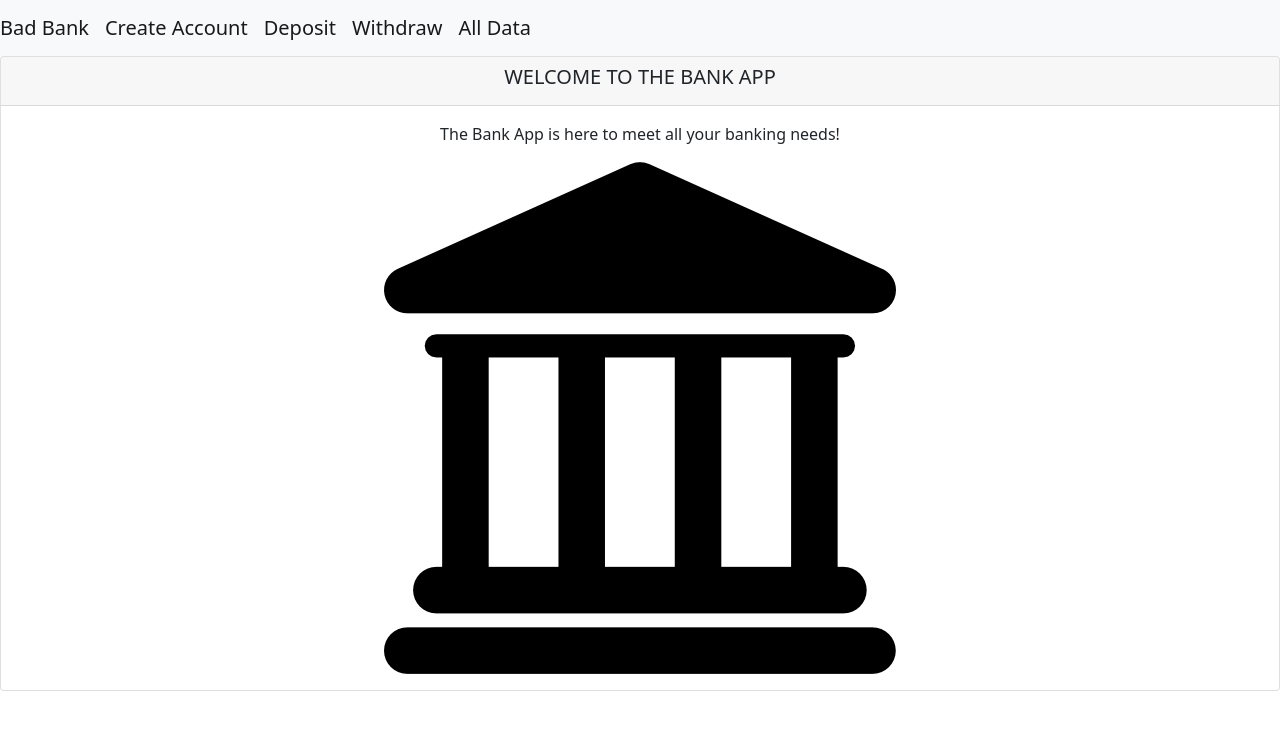
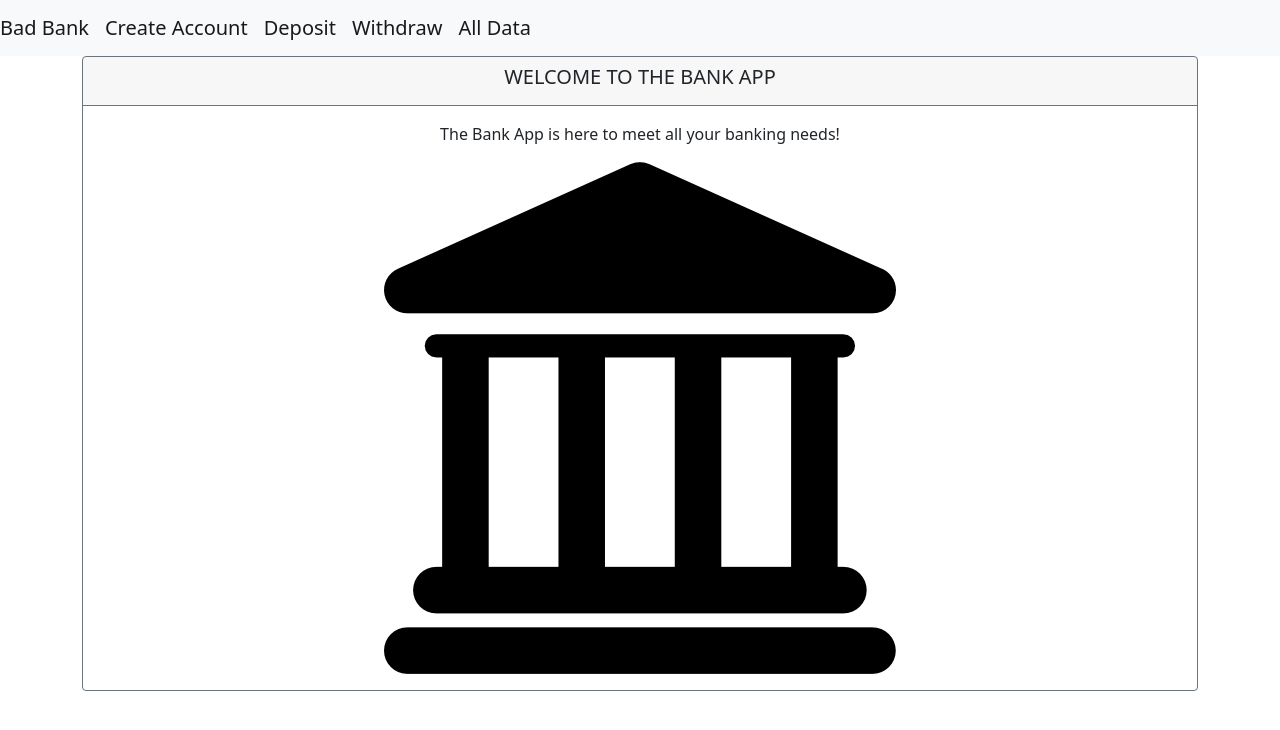
Before and after one commit to alexandrabaturina/mit-banking-app, a React (Create React App) app: page / in a window 1280 px wide. Shown: the top 730 px of the page. Built offline with nearby package versions, Linux system fonts and the light colour scheme.

Commit message:
feat: style cards

```diff
--- a/src/components/CreateAccount.js
+++ b/src/components/CreateAccount.js
@@ -10,7 +10,7 @@ const validationSchema = Yup.object({
     password: Yup.string()
         .min(8, 'Your password is too short!')
         .required('*Password is required')
-});
+})
 
 const CreateAccount = ({ users, addUser }) => {
 
@@ -18,8 +18,8 @@ const CreateAccount = ({ users, addUser }) => {
 
     return (
         <Container>
-            <div className="card text-center">
-                <div className="card-header">
+            <div className="card text-center border-secondary">
+                <div className="card-header border-secondary">
                     <h5 className="card-title">CREATE ACCOUNT</h5>
                 </div>
                 <div className="card-body">
@@ -67,7 +67,7 @@ const CreateAccount = ({ users, addUser }) => {
                                     className={formik.errors.password ? "error-highlight" : null} />
                                 {formik.errors.password ?
                                     <div className="validation-error">{formik.errors.password}</div> : null}
-                                {!formik.values.name || !formik.values.email || !formik.values.password || formik.errors.password ?
+                                {!formik.values.name || !formik.values.email || !formik.values.password ?
                                     <Button type="submit" disabled>{btnText}</Button> :
                                     <Button type="submit">{btnText}</Button>}
                             </Form>
--- a/src/components/Deposit.js
+++ b/src/components/Deposit.js
@@ -12,15 +12,15 @@ const Deposit = ({ balance, addDeposit }) => {
 
     return (
         <Container>
-            <div className="card text-center">
-                <div className="card-header">
+            <div className="card text-center border-secondary">
+                <div className="card-header border-secondary">
                     <h5 className="card-title">DEPOSIT</h5>
                 </div>
                 <div className="card-body">
                     <div className="balance">
                         BALANCE: ${balance}
                     </div>
-                </div>
+
                     <Formik
                         initialValues={{
                             deposit: ''
@@ -49,6 +49,7 @@ const Deposit = ({ balance, addDeposit }) => {
                         )}
                     </Formik>
                 </div>
+            </div>
         </Container>
     )
 }
--- a/src/components/Home.js
+++ b/src/components/Home.js
@@ -1,14 +1,18 @@
+import { Container } from 'react-bootstrap'
+
 const Home = () => {
     return (
-        <div className="card text-center">
-            <div className="card-header">
-                <h5 class="card-title">WELCOME TO THE BANK APP</h5>
+        <Container>
+            <div className="card border-secondary text-center">
+                <div className="card-header border-secondary">
+                    <h5 className="card-title">WELCOME TO THE BANK APP</h5>
+                </div>
+                <div className="card-body">
+                    <p className="card-text">The Bank App is here to meet all your banking needs!</p>
+                    <img src='bank.png' className='img-fluid' alt='Bad Bank' />
+                </div>
             </div>
-            <div className="card-body">
-                <p className="card-text">The Bank App is here to meet all your banking needs!</p>
-                <img src='bank.png' className='img-fluid' alt='Bad Bank' />
-            </div>
-        </div>
+        </Container>
     )
 }
 export default Home
--- a/src/components/Withdraw.js
+++ b/src/components/Withdraw.js
@@ -12,15 +12,15 @@ const Withdraw = ({ balance, withdraw }) => {
 
     return (
         <Container>
-            <div className="card text-center">
-                <div className="card-header">
+            <div className="card text-center border-secondary">
+                <div className="card-header border-secondary">
                     <h5 className="card-title">WITHDRAW</h5>
                 </div>
                 <div className="card-body">
                     <div className="balance">
                         BALANCE: ${balance}
                     </div>
-                </div>
+
                     <Formik
                         initialValues={{
                             withdraw: ''
@@ -49,6 +49,7 @@ const Withdraw = ({ balance, withdraw }) => {
                         )}
                     </Formik>
                 </div>
+            </div>
         </Container>
     )
 }
```
Lines whose indentation alone changed are shown as unchanged.
